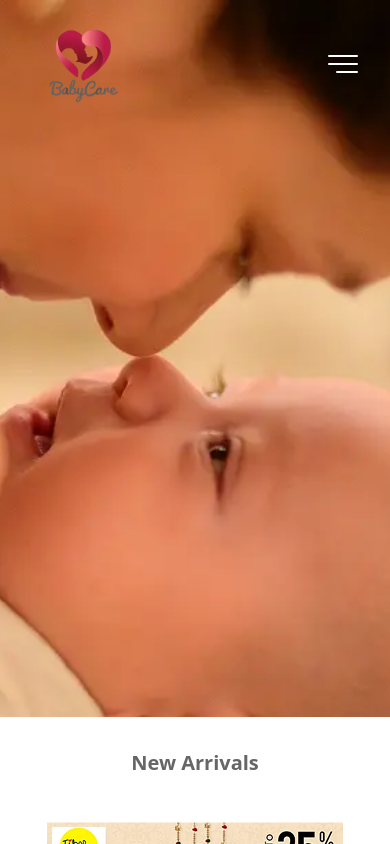
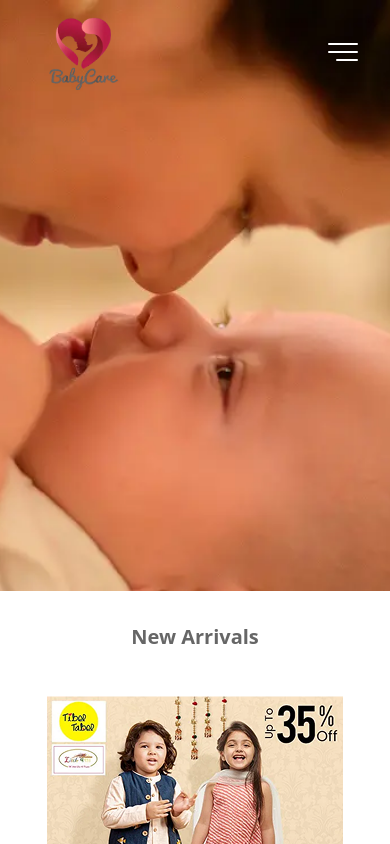
Before and after one commit to rahulsadhwani24/BabyProducts, a React (Vite) app: page / in a window 390 px wide. Shown: the top 844 px of the page. Built offline with nearby package versions, Linux system fonts and the light colour scheme.

Commit message:
Save Changes

```diff
--- a/src/style.css
+++ b/src/style.css
@@ -230,6 +230,13 @@ nav {
 
 @media only screen and (max-width: 800px) {
   .header{
+    margin-top: 0;
+    padding: 0;
+    z-index: 9;
+  }
+
+  .burger,
+  .logo{
     margin-top: 1.5em;
   }
 
@@ -238,6 +245,7 @@ nav {
     backdrop-filter: blur(0);
     box-shadow: none;
     padding: 0;
+    margin: 0;
   }
 
   .burger {
@@ -311,6 +319,7 @@ nav {
 
   .landing_page{
     background-position: 65% 10%;
+    height: 70vh;
   }
 }
 
```
